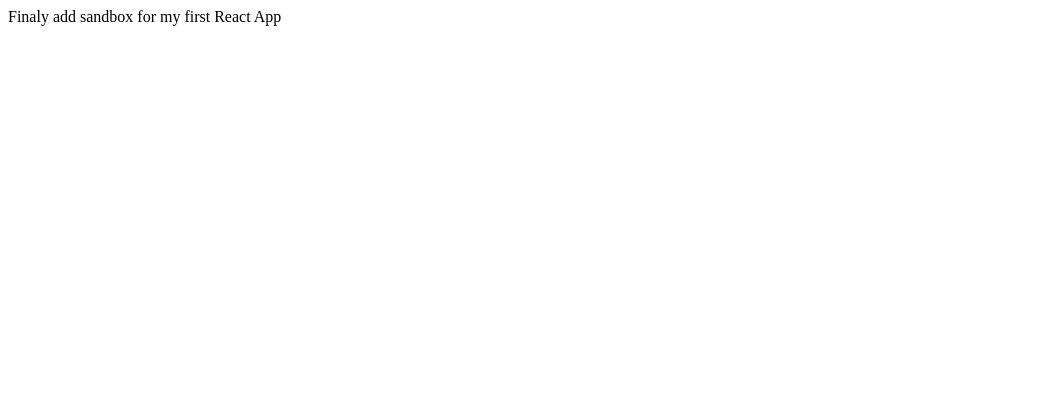
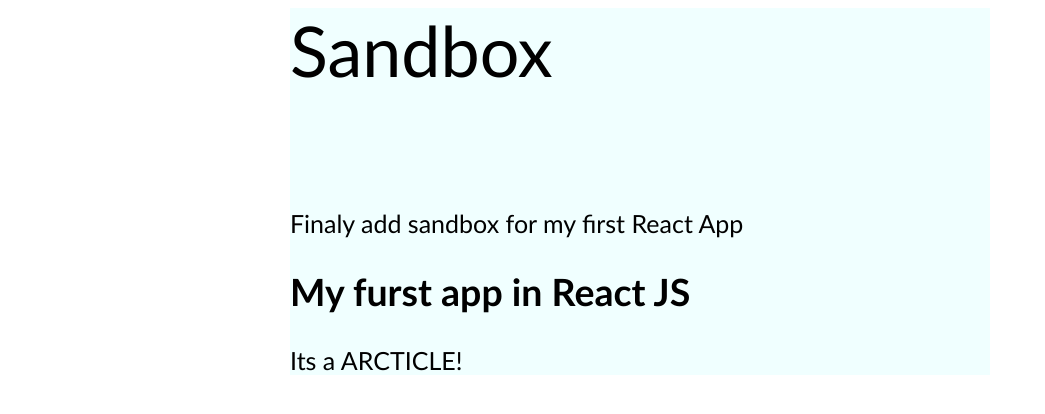
Before and after one commit to razatr/react-sandbox, a React (Create React App) app: page / in a window 1280 px wide. Shown: the top 414 px of the page, without its empty margins (0-1045 px from the left). Built offline with nearby package versions, Linux system fonts and the light colour scheme.

Commit message:
the breakdown into components

```diff
--- a/public/index.html
+++ b/public/index.html
@@ -5,8 +5,11 @@
     <meta name="viewport" content="width=>, initial-scale=1.0">
     <meta http-equiv="X-UA-Compatible" content="ie=edge">
     <title>Document</title>
+    <link rel="stylesheet" href="style.css">
 </head>
 <body>
-    <div id="root"></div>
+    <div class="container">
+        <div id="root"></div>
+    </div>
 </body>
 </html>
--- /dev/null
+++ b/public/style.css
@@ -0,0 +1,15 @@
+* {
+    font-family: 'Gill Sans', 'Gill Sans MT', Calibri, 'Trebuchet MS', sans-serif;
+}
+
+.header {
+    height: 200px;
+    font-size: 70px;
+}
+
+.container {
+    background-color: azure;
+    width: 700px;
+    margin: 0 auto;
+    font-size: 25px;
+}
--- a/src/App.js
+++ /dev/null
@@ -1,11 +0,0 @@
-import React from 'react';
-
-function App() {
-  return (
-    <div className="App">
-      <span>Finaly add sandbox for my first React App</span>
-    </div>
-  );
-}
-
-export default App;
--- /dev/null
+++ b/src/components/App.js
@@ -0,0 +1,15 @@
+import React from 'react'
+import Article from './Article'
+import Header from './Header'
+
+function App() {
+    return (
+      <div className="App">
+        <Header />
+        <span>Finaly add sandbox for my first React App</span>
+        <Article />
+      </div>
+    );
+}
+
+export default App;
--- /dev/null
+++ b/src/components/Article.js
@@ -0,0 +1,13 @@
+import React from 'react'
+
+function Article(){
+    const body = <section>Its a ARCTICLE!</section>
+        return (
+        <div>
+          <h2>My furst app in React JS</h2>
+          {body}
+        </div>
+  )
+}
+
+export default Article;
--- /dev/null
+++ b/src/components/Header.js
@@ -0,0 +1,11 @@
+import React from 'react'
+
+function Header(){
+    return(
+        <div className = "header">
+            Sandbox
+        </div>
+    )
+}
+
+export default Header;
--- a/src/index.js
+++ b/src/index.js
@@ -1,5 +1,5 @@
 import React from 'react';
 import ReactDOM from 'react-dom';
-import App from './App';
+import App from './components/App'
 
 ReactDOM.render(<App />, document.getElementById('root'));
```
